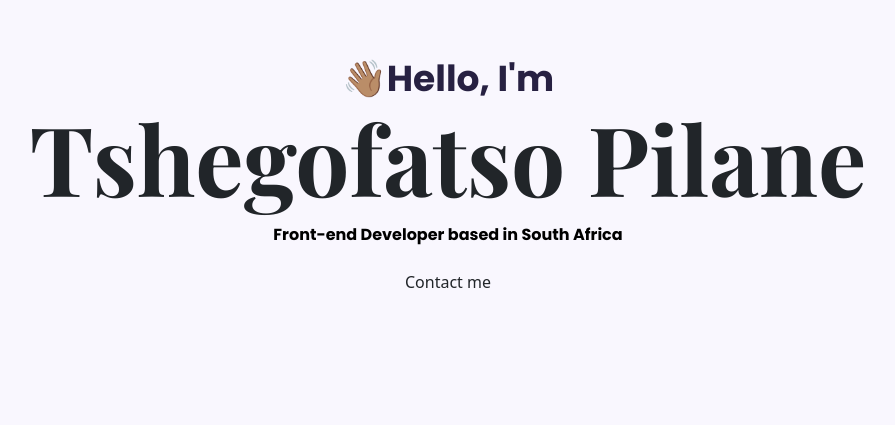
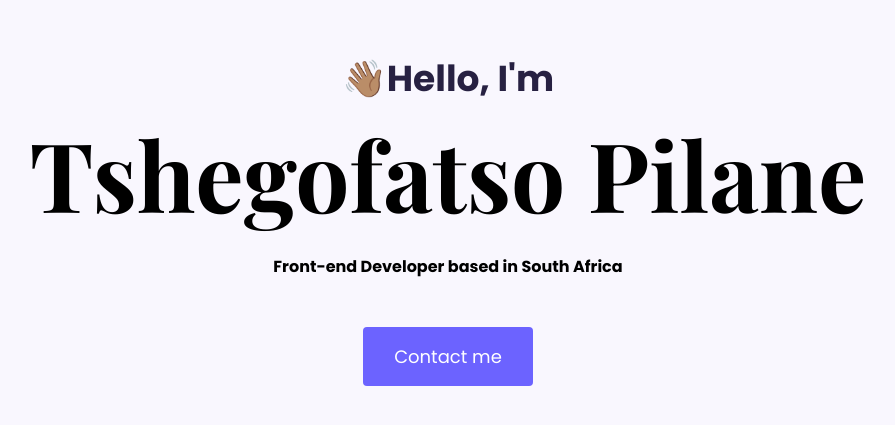
Before and after one commit to tcpilane/Portfolio-Project, a plain HTML site: page index.html in a window 1280 px wide. Shown: the part 103-528 px from the top of the page, without its empty margins (192-1087 px from the left). Drawn offline with nearby package versions, Linux system fonts and the light colour scheme; a web font is replaced by a local one.

Commit message:
Fixed button and padding

```diff
--- a/index.html
+++ b/index.html
@@ -4,7 +4,6 @@
     <meta charset="UTF-8">
     <meta http-equiv="X-UA-Compatible" content="IE=edge">
     <meta name="viewport" content="width=device-width, initial-scale=1.0">
-    <link rel="stylesheet" href="styles/styles.css">
     <link href="https://cdn.jsdelivr.net/npm/bootstrap@5.3.3/dist/css/bootstrap.min.css" rel="stylesheet" integrity="sha384-QWTKZyjpPEjISv5WaRU9OFeRpok6YctnYmDr5pNlyT2bRjXh0JMhjY6hW+ALEwIH" crossorigin="anonymous">
     <script src="https://cdn.jsdelivr.net/npm/bootstrap@5.3.3/dist/js/bootstrap.bundle.min.js" integrity="sha384-YvpcrYf0tY3lHB60NNkmXc5s9fDVZLESaAA55NDzOxhy9GkcIdslK1eN7N6jIeHz" crossorigin="anonymous"></script>
     <script src="https://kit.fontawesome.com/dd121da9f3.js" crossorigin="anonymous"></script>
@@ -13,14 +12,15 @@
     <link rel="preconnect" href="https://fonts.googleapis.com">
     <link rel="preconnect" href="https://fonts.gstatic.com" crossorigin>
     <link href="https://fonts.googleapis.com/css2?family=Playfair+Display:ital,wght@0,700;1,700&family=Poppins:ital,wght@0,100;0,200;0,300;0,400;0,500;0,600;0,700;0,800;0,900;1,100;1,200;1,300;1,400;1,500;1,600;1,700;1,800;1,900&display=swap" rel="stylesheet">
+      <link rel="stylesheet" href="styles/styles.css">
     <title>Document</title>
 </head>
 <body>
     <div class="hero">
-    <h2>👋🏽Hello, I'm</h2>
-    <h1>Tshegofatso Pilane</h1>
-    <p>Front-end Developer based in South Africa</p>
-    <button type="button" class="btn bt-branding">Contact me</button>
+    <h2 class="mb-3">👋🏽Hello, I'm</h2>
+    <h1 class="mb-4">Tshegofatso Pilane</h1>
+    <p class="mb-5">Front-end Developer based in South Africa</p>
+    <button type="button" class="btn btn-branding" >Contact me</button>
     </div>
 </body>
 </html>
--- a/styles/styles.css
+++ b/styles/styles.css
@@ -33,7 +33,7 @@ body {
     color: #272142;
 }
 
-.btn-branding {
+.hero button {
     color: white;
     padding: 15px 30px;
     border-radius: 4px;
```
